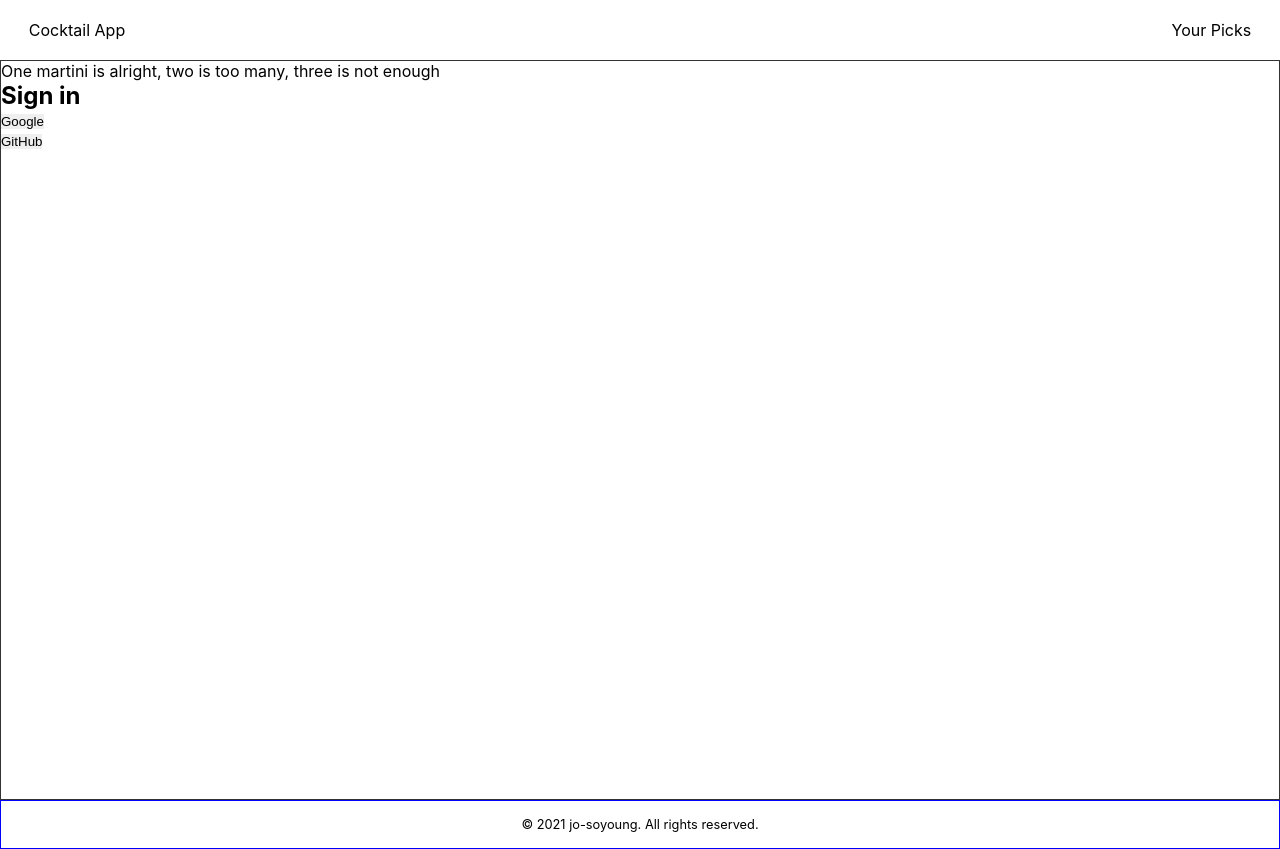
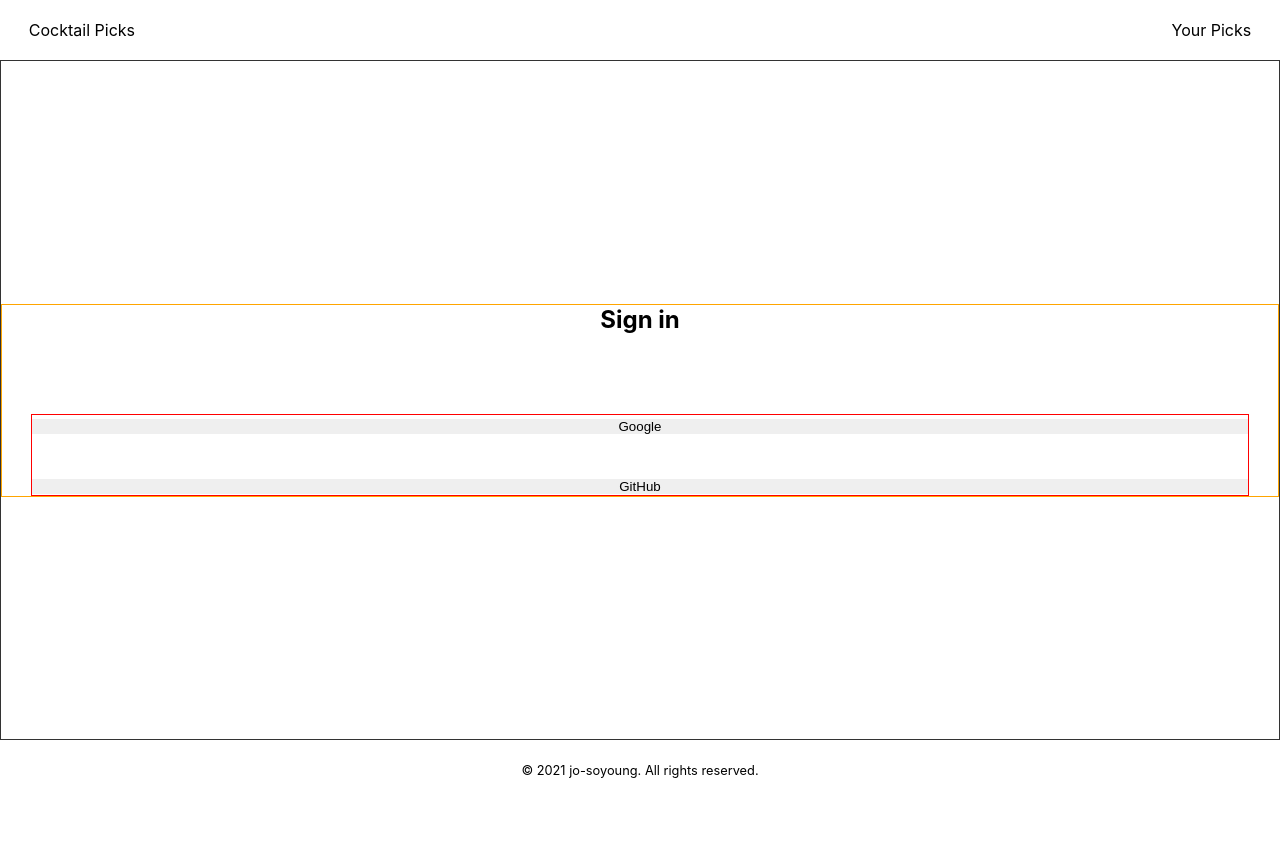
Before and after one commit to jo-soyoung/cocktail-app, a React (Create React App) app: page / in a window 1280 px wide. After the commit the page ends 800 px from the top, so only its background shows below. Built offline with nearby package versions, Linux system fonts and the light colour scheme.

Commit message:
task: Style login component

```diff
--- a/public/index.html
+++ b/public/index.html
@@ -9,7 +9,7 @@
       name="description"
       content="Web site created using create-react-app"
     />
-    <title>Cocktail App</title>
+    <title>Cocktail Picks</title>
   </head>
   <body>
     <noscript>You need to enable JavaScript to run this app.</noscript>
--- a/src/app.jsx
+++ b/src/app.jsx
@@ -16,7 +16,7 @@ function App() {
           <ul className={styles.menus}>
             <li>
               <NavLink exact to="/" aria-label="Go home">
-                Cocktail App
+                Cocktail Picks
               </NavLink>
             </li>
             <li>
--- a/src/app.module.css
+++ b/src/app.module.css
@@ -24,12 +24,16 @@ a {
 button {
   border: none;
   box-shadow: none;
+  cursor: pointer;
 }
 
 /* Navigation */
 .nav {
   display: flex;
   align-items: center;
+  position: sticky;
+  top: 0;
+  left: 0;
   padding: 0 1rem;
   height: 60px;
 }
--- a/src/components/footer/footer.module.css
+++ b/src/components/footer/footer.module.css
@@ -1,7 +1,7 @@
 .footer {
   display: flex;
   justify-content: center;
-  padding: 1rem 0;
+  align-items: center;
+  height: 60px;
   font-size: 0.8rem;
-  border: 1px blue solid;
 }
--- a/src/components/login/login.module.css
+++ b/src/components/login/login.module.css
@@ -1,16 +1,55 @@
 @value mediaQuery from '../../common/size.css';
 
 .container {
+  display: flex;
+  justify-content: center;
+  align-items: center;
   width: 100%;
-  height: calc(100vh - 60px);
+  /* 120px below = nav + footer heights */
+  height: calc(100vh - 120px);
   border: 1px solid #333;
+}
+
+.quotes {
+  display: none;
+}
+
+.login {
+  width: 100%;
+  padding: 0 1.8rem;
+  text-align: center;
+  border: 1px solid orange;
+}
+
+.login h2 {
+  display: block;
+  margin-bottom: 80px;
+}
+
+.loginBtns {
+  border: 1px solid red;
+}
+
+.loginBtns li {
+  margin-bottom: 40px;
+}
+
+.loginBtns li:last-of-type {
+  margin-bottom: 0;
+}
+
+.loginBtns button {
+  width: 100%;
+  height: 100%;
 }
 
 @media screen and (min-width: mediaQuery) {
   .container {
-    display: flex;
     justify-content: space-between;
-    align-items: center;
     padding: 50px 0;
   }
+
+  .quotes {
+    display: block;
+  }
 }
```
Also changed, not shown: src/common/fonts.css (added).
